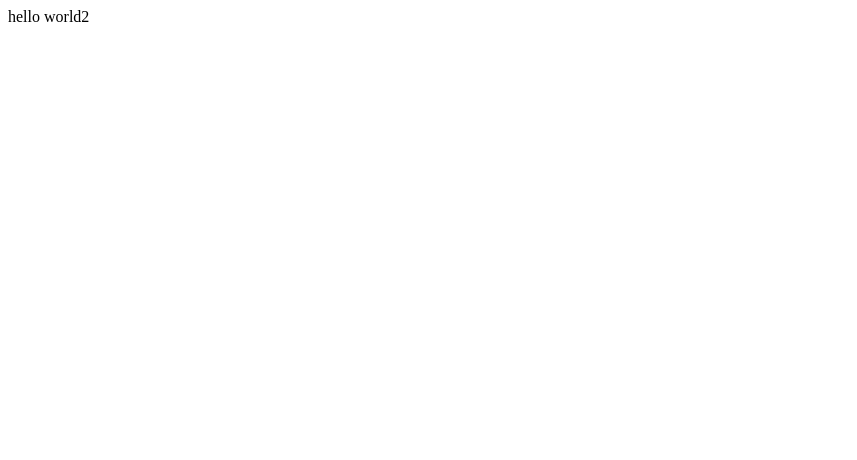
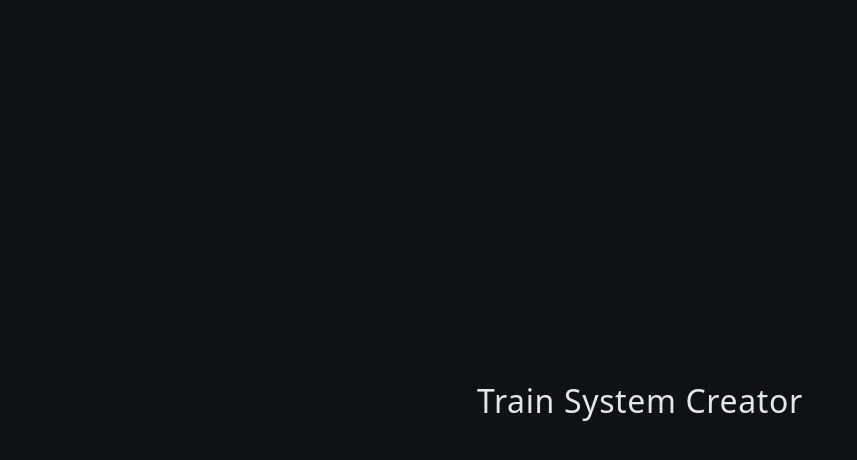
Before and after one commit to potato240/trainsystemcreator, a plain HTML site: page index.html in a window 1280 px wide. Shown: the whole page, without its empty margins (0-857 px from the left). Drawn offline with Linux system fonts and the light colour scheme.

Commit message:
Replace placeholder with basic HTML scaffold
Co-Authored-By: Claude Sonnet 5 <noreply@anthropic.com>

```diff
--- a/index.html
+++ b/index.html
@@ -1 +1,27 @@
-hello world2
+<!DOCTYPE html>
+<html lang="en">
+<head>
+  <meta charset="UTF-8">
+  <meta name="viewport" content="width=device-width, initial-scale=1.0">
+  <title>Train System Creator</title>
+  <style>
+    body {
+      margin: 0;
+      font-family: system-ui, sans-serif;
+      background: #0f1115;
+      color: #e6e6e6;
+      display: flex;
+      align-items: center;
+      justify-content: center;
+      height: 100vh;
+    }
+    h1 {
+      font-weight: 500;
+      letter-spacing: 0.02em;
+    }
+  </style>
+</head>
+<body>
+  <h1>Train System Creator</h1>
+</body>
+</html>
```
